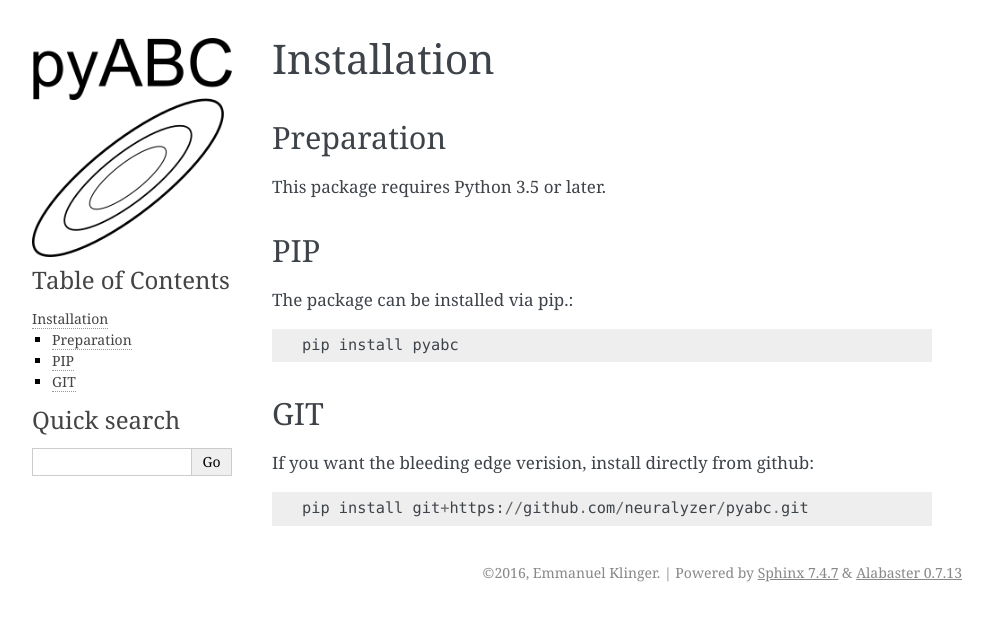
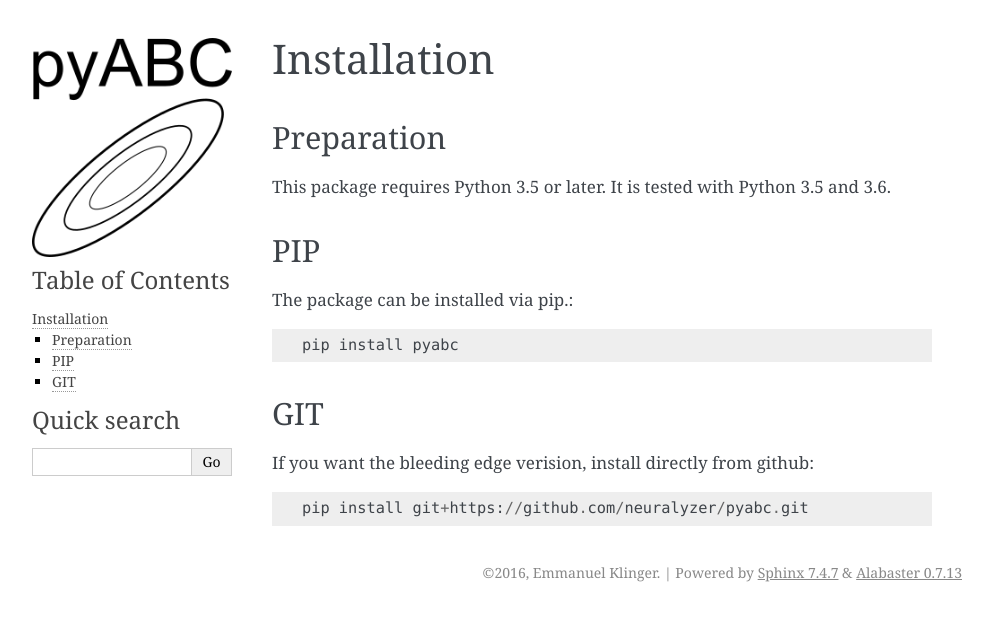
Before and after one commit to ICB-DCM/pyABC, a Sphinx documentation site: the page built from doc/installation.rst, in a window 1280 px wide. Shown: the top 621 px of the page, without its empty margins (148-1141 px from the left). Built offline with Sphinx 7.4.7, drawn with Linux system fonts in a browser that asks for light colours.

Commit message:
travis yml

```diff
--- a/doc/installation.rst
+++ b/doc/installation.rst
@@ -7,6 +7,7 @@ Preparation
 -----------
 
 This package requires Python 3.5 or later.
+It is tested with Python 3.5 and 3.6.
 
 
 PIP
```
Also changed, not shown: .travis.yml (added).
